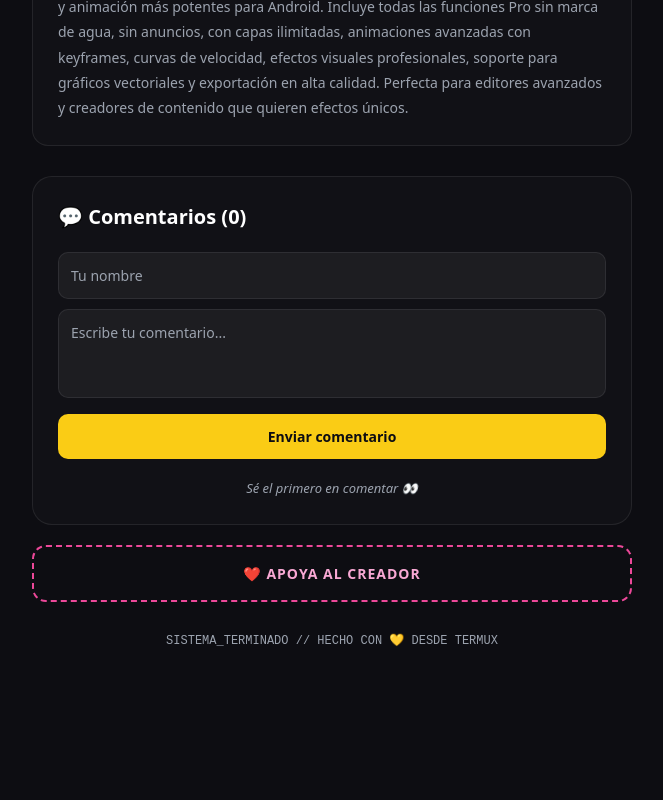
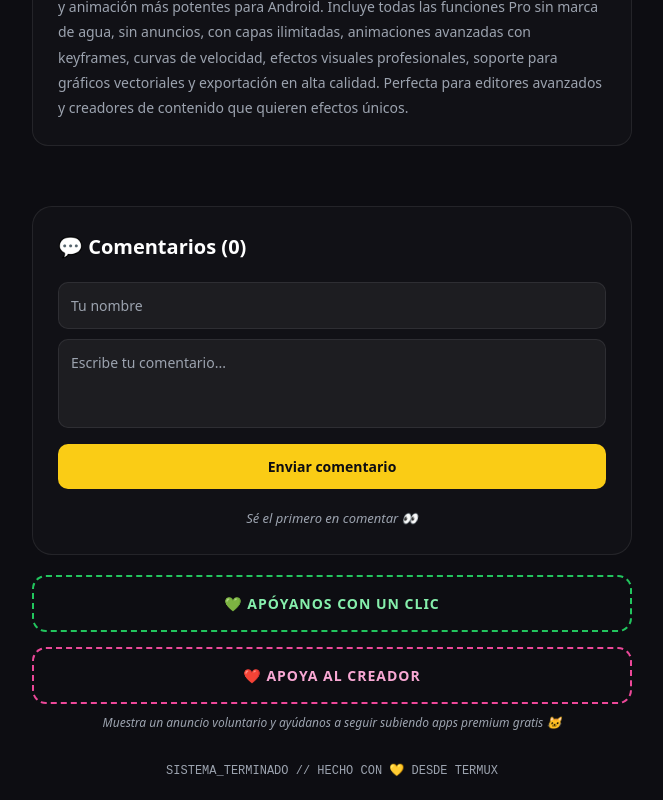
Before and after one commit to Ema242vu/APPS, a Next.js app: page /apps/alight-motion in a window 1280 px wide. Shown: the part 1112-1912 px from the top of the page, without its empty margins (308-971 px from the left). Before the commit the page ends 1782 px from the top, so only its background shows below. Built offline with nearby package versions, Linux system fonts and the light colour scheme.

Commit message:
Adsterra Native Banner y boton de apoyo integrados en pagina de app

```diff
--- a/app/apps/[slug]/page.tsx
+++ b/app/apps/[slug]/page.tsx
@@ -5,6 +5,7 @@ import { useState, useEffect } from "react";
 import { apps } from "@/lib/apps";
 import AdModal from "@/components/AdModal";
 import Comments from "@/components/Comments";
+import NativeBanner from "@/components/NativeBanner";
 import WaitModal from "@/components/WaitModal";
 
 export default function AppPage() {
@@ -196,11 +197,10 @@ export default function AppPage() {
           </div>
         </div>
 
-        {/* DOWNLOAD LINKS - Aquí está el cambio principal */}
+        {/* DOWNLOAD LINKS */}
         <div style={{ padding: "20px", borderRadius: "16px", backgroundColor: "var(--bg-card)", border: `1px solid ${app.border}`, marginBottom: "20px", boxShadow: `0 10px 30px ${app.glow}` }}>
           <h3 style={{ fontSize: "16px", fontWeight: 900, color: "var(--text-primary)", margin: 0, marginBottom: "15px" }}>Download links</h3>
 
-          {/* Botón principal */}
           <button
             onClick={() => handleDownload(app.link)}
             className="bounce-click"
@@ -209,7 +209,6 @@ export default function AppPage() {
             <span style={{ fontSize: "18px" }}>⬇</span> Última Versión
           </button>
 
-          {/* Botón para mostrar más opciones */}
           {hasAlt && (
             <>
               <button
@@ -220,7 +219,6 @@ export default function AppPage() {
                 <span style={{ fontSize: "18px" }}>⬇</span> {showAllOptions ? "Ocultar opciones" : `Más opciones (${app.altLinks.length})`}
               </button>
 
-              {/* Opciones alternativas desplegables */}
               {showAllOptions && (
                 <div style={{ marginTop: "12px", display: "flex", flexDirection: "column", gap: "10px" }}>
                   {app.altLinks.map((alt, i) => (
@@ -238,7 +236,6 @@ export default function AppPage() {
             </>
           )}
 
-          {/* Verificado */}
           <div style={{ display: "flex", alignItems: "center", justifyContent: "center", gap: "8px", marginTop: "15px" }}>
             <span style={{ fontSize: "16px" }}>🛡️</span>
             <span style={{ fontSize: "12px", color: "#22c55e", fontWeight: "bold" }}>Archivo Verificado</span>
@@ -265,7 +262,7 @@ export default function AppPage() {
           {isFav ? "★ Guardado en favoritos" : "☆ Guardar en favoritos"}
         </button>
 
-        {/* Descripción */}
+        {/* Cómo instalar */}
         <div style={{ padding: "25px", borderRadius: "16px", backgroundColor: "var(--bg-card)", border: "1px solid var(--border-color)", marginBottom: "20px" }}>
           <h3 style={{ fontSize: "16px", fontWeight: 900, color: "var(--text-primary)", margin: 0, marginBottom: "12px" }}>📝 ¿Cómo descargar e instalar {app.name} APK?</h3>
           <p style={{ color: "var(--text-muted)", fontSize: "14px", lineHeight: 1.7, margin: 0, marginBottom: "10px" }}>
@@ -276,25 +273,54 @@ export default function AppPage() {
           </p>
         </div>
 
-        {/* Descripción larga */}
+        {/* Descripción */}
         <div style={{ padding: "25px", borderRadius: "16px", backgroundColor: "var(--bg-card)", border: "1px solid var(--border-color)", marginBottom: "20px" }}>
           <h3 style={{ fontSize: "16px", fontWeight: 900, color: "var(--text-primary)", margin: 0, marginBottom: "12px" }}>📄 Descripción</h3>
           <p style={{ color: "var(--text-muted)", fontSize: "14px", lineHeight: 1.8, margin: 0 }}>{app.longDescription}</p>
         </div>
 
+        {/* Adsterra Native Banner */}
+        <NativeBanner />
+
         {/* Comentarios */}
         <Comments appName={app.name} />
 
-        {/* Botones de apoyo */}
+        {/* Botón Adsterra Enlace Directo */}
+        <a
+          href="https://ardance.org/4/289d35b8457d3ebf55bb94697b169d11"
+          target="_blank"
+          rel="noopener noreferrer"
+          className="bounce-click"
+          style={{
+            display: "flex", alignItems: "center", justifyContent: "center", gap: "10px",
+            width: "100%", marginTop: "20px", padding: "16px", borderRadius: "14px",
+            backgroundColor: "transparent", border: "2px dashed #22c55e", color: "#86efac",
+            fontWeight: "bold", fontSize: "14px", textDecoration: "none",
+            letterSpacing: "1px", textTransform: "uppercase",
+          }}
+        >
+          💚 Apóyanos con un clic
+        </a>
+
+        {/* Apoya al creador (Monetag) */}
         <a
           href="https://omg10.com/4/11940275"
           target="_blank"
           rel="noopener noreferrer"
           className="bounce-click"
-          style={{ display: "flex", alignItems: "center", justifyContent: "center", gap: "10px", width: "100%", marginTop: "20px", padding: "16px", borderRadius: "14px", backgroundColor: "transparent", border: "2px dashed #ec4899", color: "#f9a8d4", fontWeight: "bold", fontSize: "14px", textDecoration: "none", letterSpacing: "1px", textTransform: "uppercase" }}
+          style={{
+            display: "flex", alignItems: "center", justifyContent: "center", gap: "10px",
+            width: "100%", marginTop: "15px", padding: "16px", borderRadius: "14px",
+            backgroundColor: "transparent", border: "2px dashed #ec4899", color: "#f9a8d4",
+            fontWeight: "bold", fontSize: "14px", textDecoration: "none",
+            letterSpacing: "1px", textTransform: "uppercase",
+          }}
         >
           ❤️ Apoya al creador
         </a>
+        <p style={{ textAlign: "center", color: "var(--text-muted)", fontSize: "12px", marginTop: "10px", fontStyle: "italic" }}>
+          Muestra un anuncio voluntario y ayúdanos a seguir subiendo apps premium gratis 🐱
+        </p>
 
         <p style={{ textAlign: "center", color: "var(--text-muted)", fontSize: "12px", marginTop: "30px", fontFamily: "monospace" }}>
           SISTEMA_TERMINADO // HECHO CON 💛 DESDE TERMUX
--- a/app/layout.tsx
+++ b/app/layout.tsx
@@ -21,6 +21,17 @@ export default function RootLayout({
             __html: `(function(s){s.dataset.zone='11940277',s.src='https://al5sm.com/tag.min.js'})([document.documentElement, document.body].filter(Boolean).pop().appendChild(document.createElement('script')))`,
           }}
         />
+        {/* Adsterra - Bar Social */}
+        <script
+          data-cfasync="false"
+          src="https://bellnewyork.org/14/cfed6f54b73385057c4c709b0d06da79"
+        />
+        {/* Adsterra - Native Banner */}
+        <script
+          async
+          data-cfasync="false"
+          src="https://bellnewyork.org/21/885a3a3a0173836d790936818ab5a034"
+        />
       </head>
       <body>
         {children}
--- a/components/NativeBanner.tsx
+++ b/components/NativeBanner.tsx
@@ -4,8 +4,6 @@ import { useEffect } from "react";
 
 export default function NativeBanner() {
   useEffect(() => {
-    // Reinserta el script cada vez que se monta el componente
-    // para que Adsterra lo detecte en cada página individual
     const existingScript = document.querySelector(
       'script[src*="bellnewyork.org/21/"]'
     );
```
Also changed, not shown: 1 other file (tests, documents, lock files or other folders).
